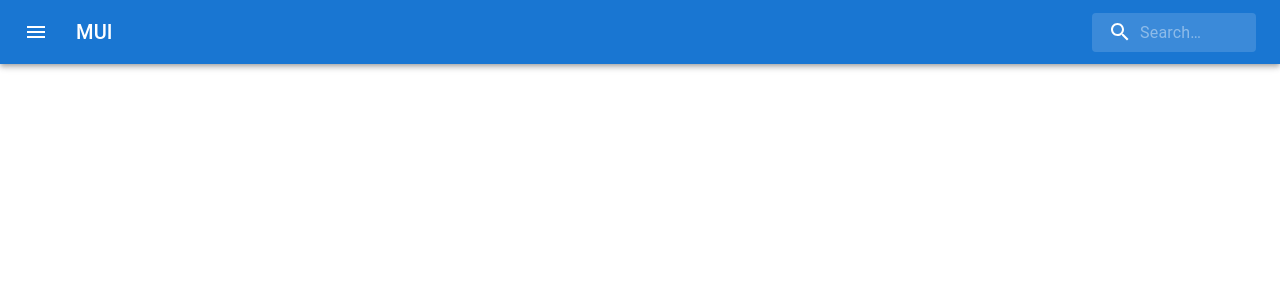
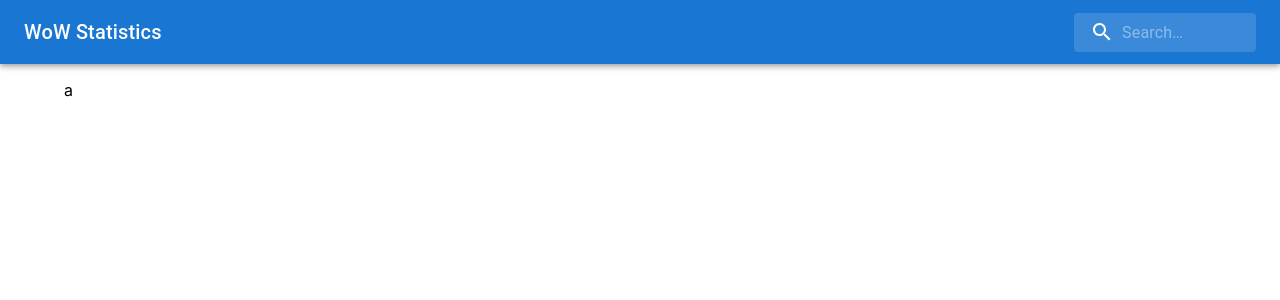
Before and after one commit to John4064/WoW-Ranking, a React (Create React App) app: page / in a window 1280 px wide. Shown: the top 300 px of the page. Built offline with nearby package versions, Linux system fonts and the light colour scheme.

Commit message:
Refactoring

```diff
--- a/src/App.js
+++ b/src/App.js
@@ -1,148 +1,23 @@
-import logo from './logo.svg';
 import './App.css';
 import { doCall } from './components/apicall';
 import React from 'react';
 import { Container } from '@mui/system';
-import { BrowserRouter as Router } from "react-router-dom";
-import AppBar from '@mui/material/AppBar';
-import Toolbar from '@mui/material/Toolbar';
-import Typography from '@mui/material/Typography';
-import Button from '@mui/material/Button';
-import IconButton from '@mui/material/IconButton';
-import MenuIcon from '@mui/icons-material/Menu';
-import { Search } from '@mui/icons-material';
-import SearchIcon from '@mui/icons-material/Search';
-import { styled, alpha } from '@mui/material/styles';
-import InputBase from '@mui/material/InputBase';
-import Box from '@mui/material/Box';
+import { Navbar } from './components/Navbar';
 function App() {
 
-const Search = styled('div')(({ theme }) => ({
-  position: 'relative',
-  borderRadius: theme.shape.borderRadius,
-  backgroundColor: alpha(theme.palette.common.white, 0.15),
-  '&:hover': {
-    backgroundColor: alpha(theme.palette.common.white, 0.25),
-  },
-  marginLeft: 0,
-  width: '100%',
-  [theme.breakpoints.up('sm')]: {
-    marginLeft: theme.spacing(1),
-    width: 'auto',
-  },
-}));
 
-const SearchIconWrapper = styled('div')(({ theme }) => ({
-  padding: theme.spacing(0, 2),
-  height: '100%',
-  position: 'absolute',
-  pointerEvents: 'none',
-  display: 'flex',
-  alignItems: 'center',
-  justifyContent: 'center',
-}));
 
-const StyledInputBase = styled(InputBase)(({ theme }) => ({
-  color: 'inherit',
-  '& .MuiInputBase-input': {
-    padding: theme.spacing(1, 1, 1, 0),
-    // vertical padding + font size from searchIcon
-    paddingLeft: `calc(1em + ${theme.spacing(4)})`,
-    transition: theme.transitions.create('width'),
-    width: '100%',
-    [theme.breakpoints.up('sm')]: {
-      width: '12ch',
-      '&:focus': {
-        width: '20ch',
-      },
-    },
-  },
-}));
-
+//TEST
   return (
-
     <div className="App">
       <header className="App-header">
-          <Box sx={{ flexGrow: 1 }}>
-              <AppBar position="static">
-                  <Toolbar>
-                      <IconButton
-                          size="large"
-                          edge="start"
-                          color="inherit"
-                          aria-label="open drawer"
-                          sx={{ mr: 2 }}
-                      >
-                          <MenuIcon />
-                      </IconButton>
-                      <Typography
-                          variant="h6"
-                          noWrap
-                          component="div"
-                          sx={{ flexGrow: 1, display: { xs: 'none', sm: 'block' } }}
-                      >
-                          MUI
-                      </Typography>
-                      <Search>
-                          <SearchIconWrapper>
-                              <SearchIcon />
-                          </SearchIconWrapper>
-                          <StyledInputBase
-                              placeholder="Search…"
-                              inputProps={{ 'aria-label': 'search' }}
-                          />
-                      </Search>
-                  </Toolbar>
-              </AppBar>
-          </Box>
+          <Navbar></Navbar>
             </header>
       <Container>
-
+        <p>a</p>
       </Container>
     </div>
   );
 }
 
 export default App;
-
-// <AppBar
-//         color={isCustomColor || isCustomHeight ? "primary" : example}
-//         className={`${isCustomColor && classes.customColor} ${
-//           isCustomHeight && classes.customHeight
-//         }`}
-//       >
-//         <Toolbar>
-//           <IconButton
-//             edge="start"
-//             className={classes.menuButton}
-//             color="inherit"
-//             aria-label="menu"
-//           >
-//             <MenuIcon />
-//           </IconButton>
-//           <Typography variant="h6" className={classes.title}>
-//             AppBar
-//           </Typography>
-//           <IconButton color="inherit" onClick={() => setExample("default")}>
-//             1
-//           </IconButton>
-//           <IconButton color="inherit" onClick={() => setExample("primary")}>
-//             2
-//           </IconButton>
-//           <IconButton color="inherit" onClick={() => setExample("secondary")}>
-//             3
-//           </IconButton>
-//           <IconButton color="inherit" onClick={() => setExample("transparent")}>
-//             4
-//           </IconButton>
-//           <IconButton color="inherit" onClick={() => setExample("customColor")}>
-//             5
-//           </IconButton>
-//           <IconButton
-//             color="inherit"
-//             onClick={() => setExample("customHeight")}
-//           >
-//             6
-//           </IconButton>
-//         </Toolbar>
-//       </AppBar>
--- /dev/null
+++ b/src/components/Navbar.jsx
@@ -0,0 +1,74 @@
+import React from 'react';
+import AppBar from '@mui/material/AppBar';
+import Toolbar from '@mui/material/Toolbar';
+import Typography from '@mui/material/Typography';
+import SearchIcon from '@mui/icons-material/Search';
+import { styled, alpha } from '@mui/material/styles';
+import Box from '@mui/material/Box';
+import InputBase from '@mui/material/InputBase';
+
+const Search = styled('div')(({ theme }) => ({
+    position: 'relative',
+    borderRadius: theme.shape.borderRadius,
+    backgroundColor: alpha(theme.palette.common.white, 0.15),
+    '&:hover': {
+      backgroundColor: alpha(theme.palette.common.white, 0.25),
+    },
+    marginLeft: 0,
+    width: '100%',
+    [theme.breakpoints.up('sm')]: {
+      marginLeft: theme.spacing(1),
+      width: 'auto',
+    },
+  }));
+const SearchIconWrapper = styled('div')(({ theme }) => ({
+    padding: theme.spacing(0, 2),
+    height: '100%',
+    position: 'absolute',
+    pointerEvents: 'none',
+    display: 'flex',
+    alignItems: 'center',
+    justifyContent: 'center',
+  }));
+
+  const StyledInputBase = styled(InputBase)(({ theme }) => ({
+    color: 'inherit',
+    '& .MuiInputBase-input': {
+      padding: theme.spacing(1, 1, 1, 0),
+      // vertical padding + font size from searchIcon
+      paddingLeft: `calc(1em + ${theme.spacing(4)})`,
+      transition: theme.transitions.create('width'),
+      width: '100%',
+      [theme.breakpoints.up('sm')]: {
+        width: '14ch',
+        '&:focus': {
+          width: '20ch',
+        },
+      },
+    },
+  }));
+
+export function Navbar(props){
+    return <Box sx={{ flexGrow: 1 }}>
+    <AppBar position="static">
+        <Toolbar>
+            <Typography
+                variant="h6"
+                noWrap
+                component="div"
+                sx={{ flexGrow: 1, display: { xs: 'none', sm: 'block' } }}>
+                WoW Statistics
+            </Typography>
+            <Search>
+                <SearchIconWrapper>
+                    <SearchIcon />
+                </SearchIconWrapper>
+                <StyledInputBase
+                    placeholder="Search…"
+                    inputProps={{ 'aria-label': 'search' }}
+                />
+            </Search>
+        </Toolbar>
+    </AppBar>
+</Box>
+}
```
Also changed, not shown: src/components/Searchbar.jsx (added, +34 -0 lines).
